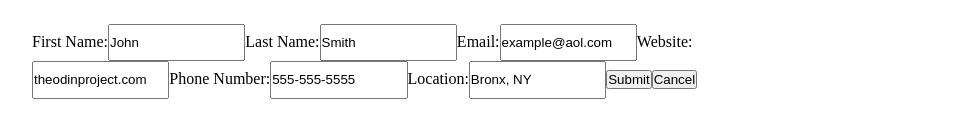
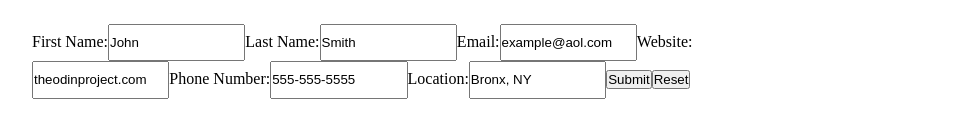
Before and after one commit to dario-cruz/resume-builder, a React (Vite) app: page / in a window 1280 px wide. Shown: the part 936-1074 px from the top of the page, without its empty margins (224-1191 px from the left). Built offline with nearby package versions, Linux system fonts and the light colour scheme.

Commit message:
Fix syntax issue with reset button in form component. Now resets the form correctly.

```diff
--- a/src/page_elements/form.jsx
+++ b/src/page_elements/form.jsx
@@ -3,7 +3,6 @@ import './form.css';
 import resumeData from '../data/resumeData'
 import FormButton from "../page_elements/form-button";
 import NormalButton from "../page_elements/normal-button";
-
 
 export default function ResumeForm() {
     // Define all of the states that the child components will use.
@@ -80,7 +79,11 @@ export default function ResumeForm() {
                 onChange={e => setLocation(e.target.value)}/>
             </label>
             <FormButton text={"Submit"} formId={'resume-form'} />
-            <NormalButton text={'Cancel'} type={'button'} onClick={resetInputValues}/>
+            <NormalButton
+            text={'Reset'}
+            type={'reset'}
+            funcToRun={resetInputValues}
+            />
 
 
 
```
